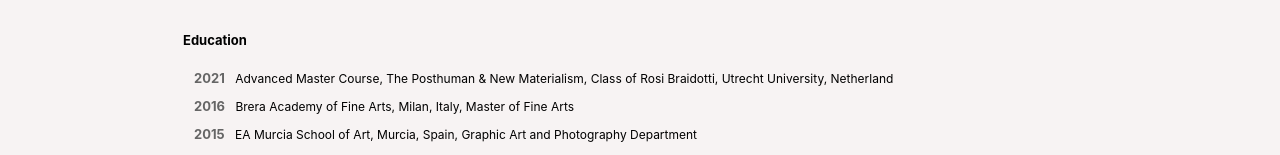
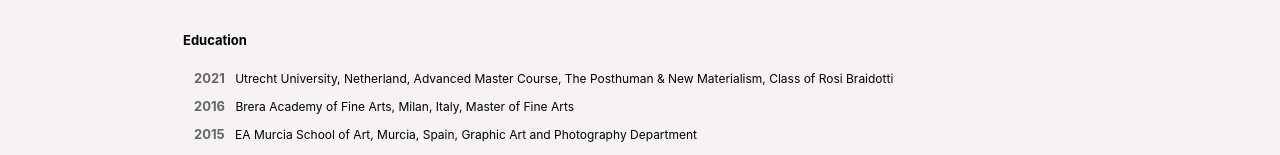
Before and after one commit to miriam-plt/portfolio, a React (Create React App) app: page /about in a window 1280 px wide. Shown: the part 343-498 px from the top of the page. Built offline with nearby package versions, Linux system fonts and the light colour scheme; the HTML template or start-up script is replaced by a standard one; a web font is replaced by a local one.

Commit message:
about page update

```diff
--- a/src/Pages/About/index.js
+++ b/src/Pages/About/index.js
@@ -55,7 +55,7 @@
                 </div>
 
                 <h5 className='cv-category-title'>Education</h5>
-                    <p><b>2021</b> Advanced Master Course, The Posthuman & New Materialism, Class of Rosi Braidotti, Utrecht University, Netherland</p>
+                    <p><b>2021</b> Utrecht University, Netherland, Advanced Master Course, The Posthuman & New Materialism, Class of Rosi Braidotti</p>
                     <p><b>2016</b> Brera Academy of Fine Arts, Milan, Italy, Master of Fine Arts</p>
                     <p><b>2015</b> EA Murcia School of Art, Murcia, Spain, Graphic Art and Photography Department</p>
                     <p><b>2013</b> Brera Academy of Fine Arts, Milan, Italy, Bachelor of Fine Arts</p>
```
